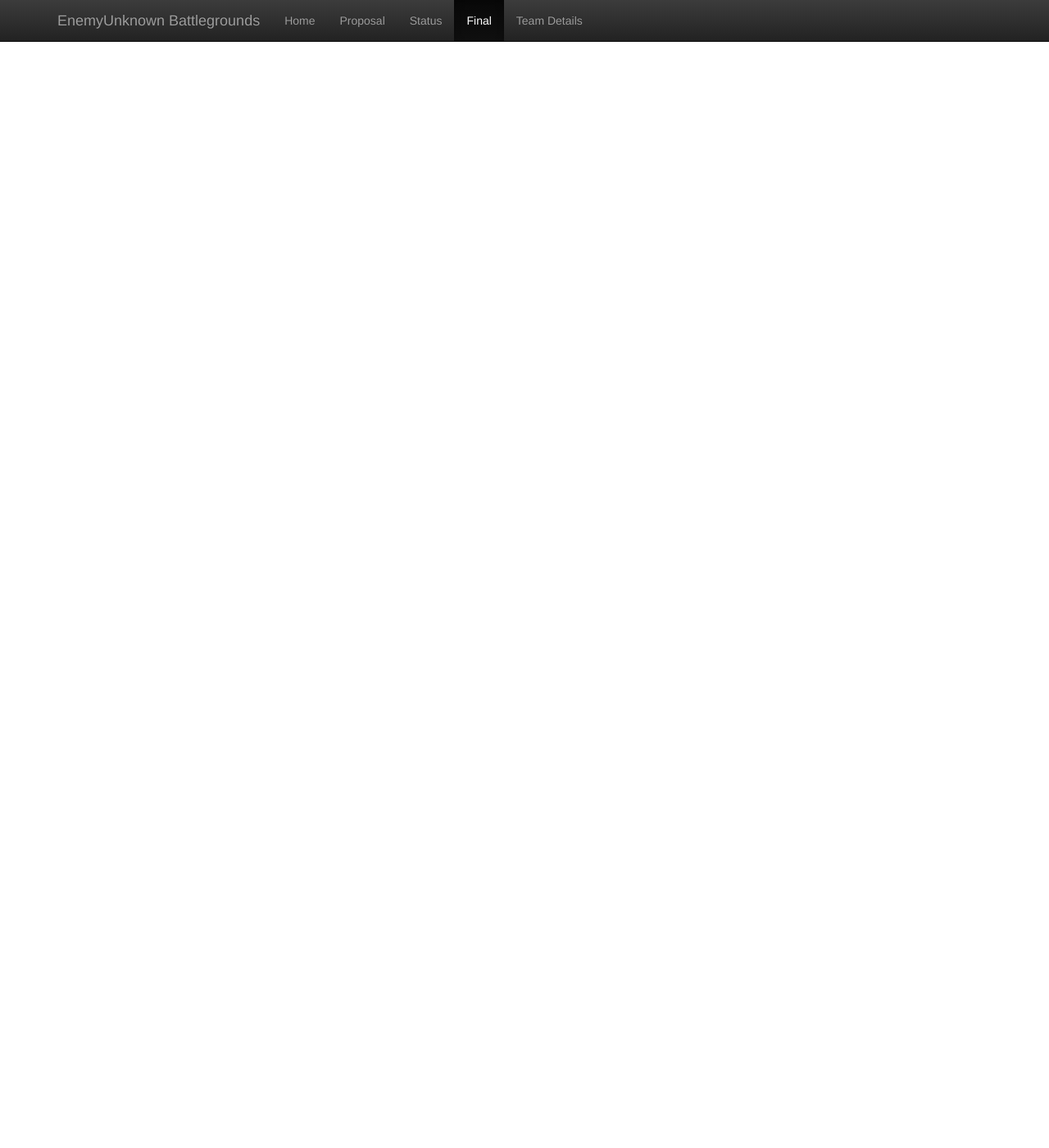
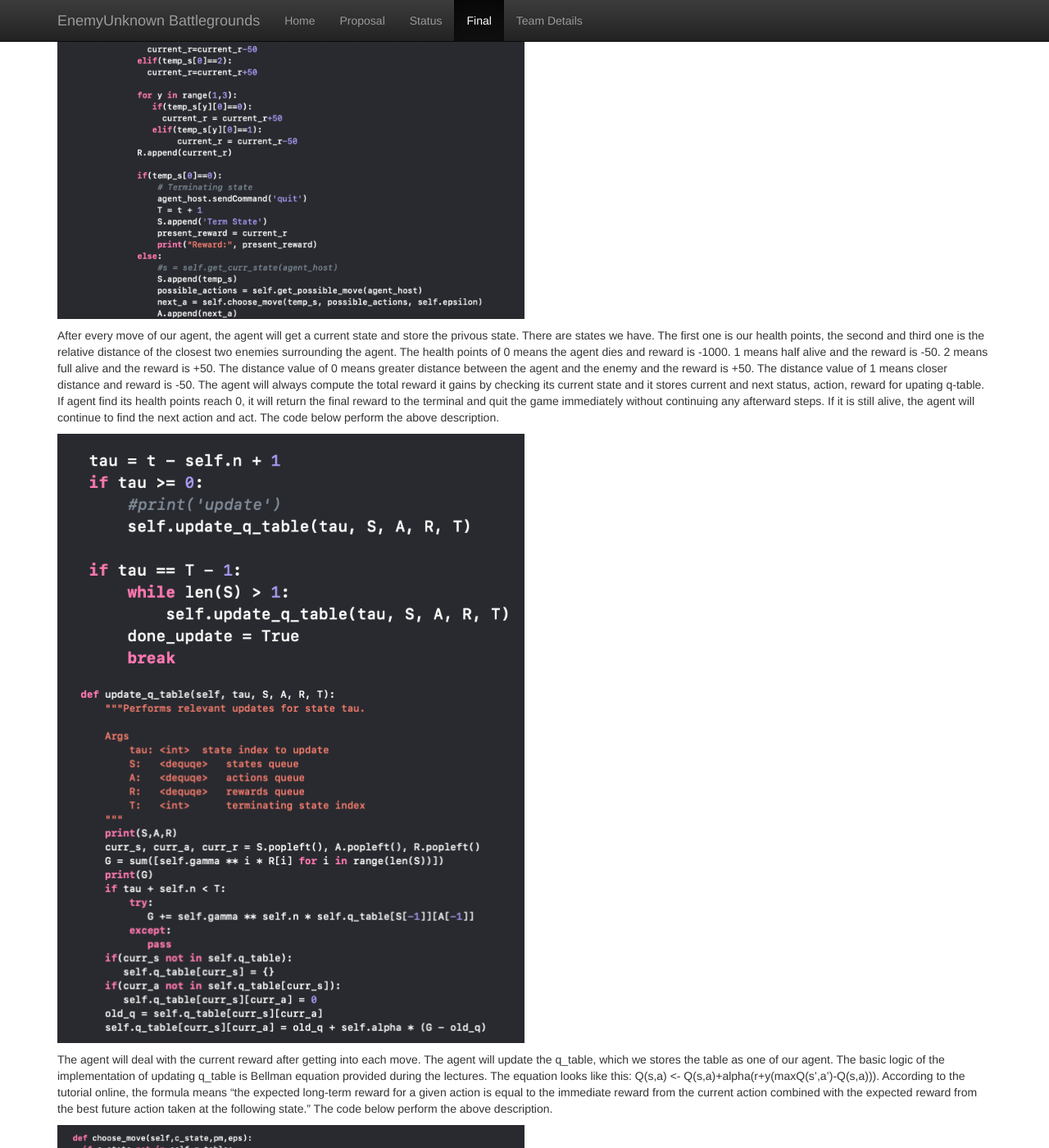
Before and after one commit to chenhaoy1/EnemyUnknown-Battlegrounds, a Jekyll site: the page built from docs/final.md, in a window 1280 px wide and 1400 px high, scrolled down 2008 px. Shown: the whole window at 82% size. Built offline with Jekyll 4.4.1, drawn with Linux system fonts in a browser that asks for light colours; some of the changed text lies outside the part shown.

Commit message:
Update final.md

```diff
--- a/docs/final.md
+++ b/docs/final.md
@@ -16,6 +16,24 @@
 This project is non-trivial because it is a brand-new experience for us to a create something original program developing from nothing. We implement the most decent algorithm to solve the problem by searching lots of resources online. It is also a kind of process for us to learn new knowledge as a team by communicating, cooperating, and integrating different opinions to reach unanimity.
 
 ## Approaches
+For now we have 3 Zombies and 2 pigs spawn randomly in a 40X40 flat ground. And our basic algorithm idea is from Assignment2.
+The q learning algorithm's logic is quite similar to the pseudo code given below.
+
+<img src="Pseudocode.jpg" width="50%">
+<img src="Pseudocode1.jpg" width="50%">
+<img src="8.png" width="50%">
+First of all, the agent with its current state will get a list of possible actions and choose a move by implementing ε-Greedy Policy. Instead, The agent returns a random action with probability eps, but with (1-eps) it picks the action with the highest Q-value. The code below perform the above description.
+
+<img src="1.jpg" width="50%">
+
+After every move of our agent, the agent will get a current state and store the privous state. There are states we have. The first one is our health points, the second  and third one is the relative distance of the closest two enemies surrounding the agent. The health points of 0 means the agent dies and reward is -1000. 1 means half alive and the reward is -50. 2 means full alive and the reward is +50. The distance value of 0 means greater distance between the agent and the enemy and the reward is +50. The distance value of 1 means closer distance and reward is -50. The agent will always compute the total reward it gains by checking its current state and it stores current and next status, action, reward for upating q-table. If agent find its health points reach 0, it will return the final reward to the terminal and quit the game immediately without continuing any afterward steps. If it is still alive, the agent will continue to find the next action and act. The code below perform the above description.
+
+<img src="2.jpg" width="50%">
+<img src="3.jpg" width="50%">
+
+The agent will deal with the current reward after getting into each move. The agent will update the q_table, which we stores the table as one of our agent. The basic logic of the implementation of updating q_table is Bellman equation provided during the lectures. The equation looks like this: Q(s,a) <- Q(s,a)+alpha(r+y(maxQ(s',a')-Q(s,a))). According to the tutorial online, the formula means “the expected long-term reward for a given action is equal to the immediate reward from the current action combined with the expected reward from the best future action taken at the following state.”
+The code below perform the above description.
+
+<img src="4.jpg" width="50%">
 
 ### Baseline
-We
```
